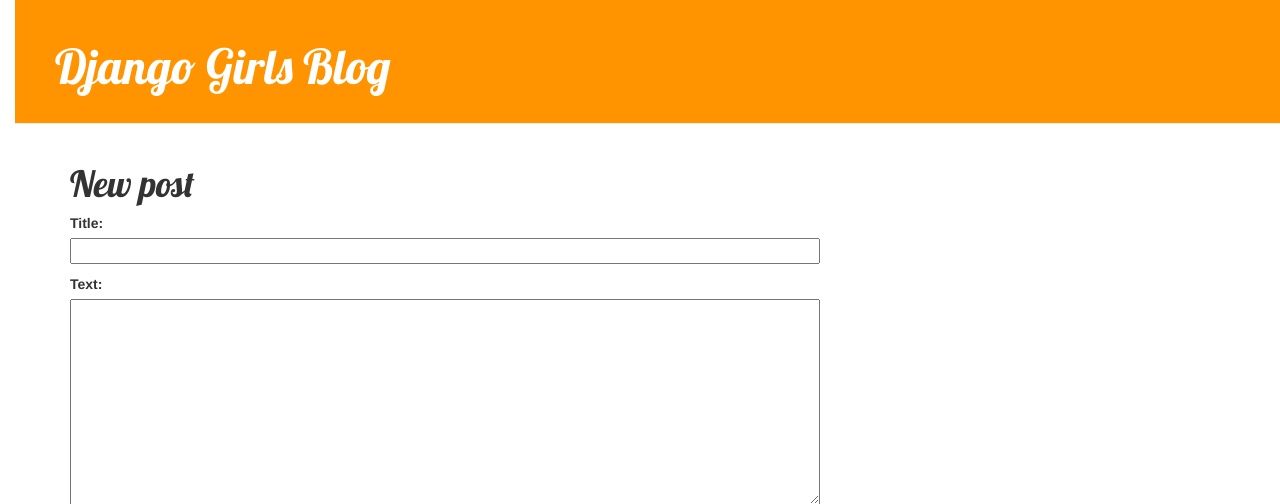
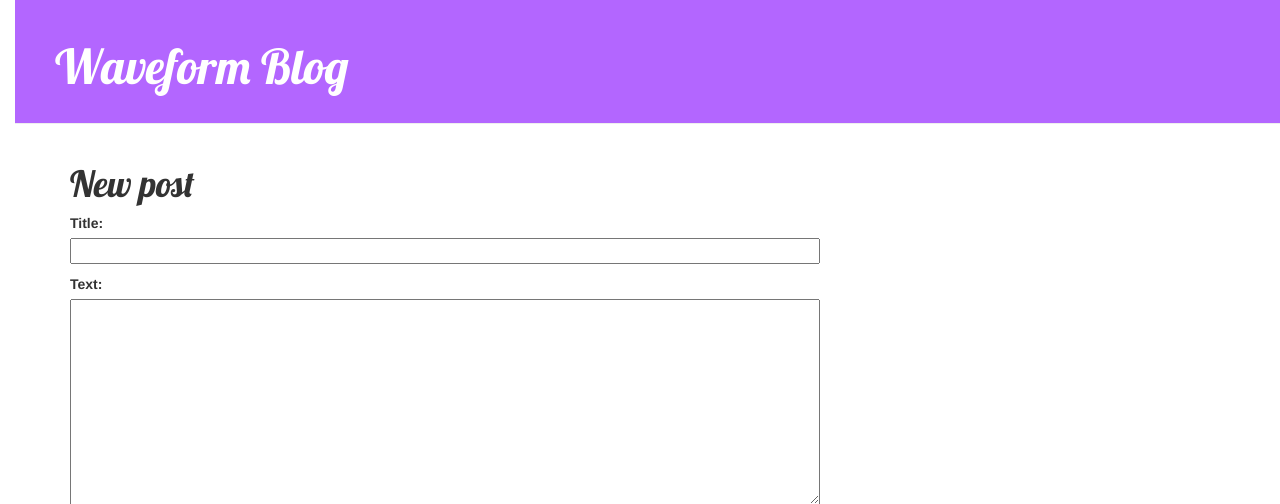
Before and after one commit to RitaSehina/my-first-blog, a Django app: page /post/new/ in a window 1280 px wide. Shown: the top 504 px of the page. Run offline with Django 3.2, Linux system fonts and the light colour scheme; some libraries are stand-ins or nearby versions.

Commit message:
Some updates.

```diff
--- a/blog/models.py
+++ b/blog/models.py
@@ -15,4 +15,4 @@ class Post(models.Model):
         self.save()
 
     def __str__(self):
-        return self.title
+        return "Hello " + self.title
--- a/blog/static/css/blog.css
+++ b/blog/static/css/blog.css
@@ -1,12 +1,14 @@
 h1 a {
-    color: #FCA205;
+    color: #b366ff;
     font-family: 'Lobster';
+
 }
 body {
     padding-left: 15px;
 }
+
 .page-header {
-    background-color: #ff9400;
+    background-color: #b366ff;
     margin-top: 0;
     padding: 20px 20px 20px 40px;
 }
--- a/blog/templates/blog/base.html
+++ b/blog/templates/blog/base.html
@@ -1,7 +1,7 @@
 {% load static %}
 <html>
     <head>
-        <title>Django Girls blog</title>
+        <title>Waveform Blog</title>
         <link rel="stylesheet" href="//maxcdn.bootstrapcdn.com/bootstrap/3.2.0/css/bootstrap.min.css">
         <link rel="stylesheet" href="//maxcdn.bootstrapcdn.com/bootstrap/3.2.0/css/bootstrap-theme.min.css">
         <link href='//fonts.googleapis.com/css?family=Lobster&subset=latin,latin-ext' rel='stylesheet' type='text/css'>
@@ -12,7 +12,7 @@
             {% if user.is_authenticated %}
                 <a href="{% url 'post_new' %}" class="top-menu"><span class="glyphicon glyphicon-plus"></span></a>
             {% endif %}
-            <h1><a href="/">Django Girls Blog</a></h1>
+            <h1><a href="/">Waveform Blog</a></h1>
         </div>
         <div class="content container">
             <div class="row">
--- a/blog/templates/blog/post_detail.html
+++ b/blog/templates/blog/post_detail.html
@@ -8,7 +8,7 @@
             </div>
         {% endif %}
         {% if user.is_authenticated %}
-            <a class="btn btn-default" href="{% url 'post_edit' pk=post.pk %}"><span class="glyphicon glyphicon-pencil"></span></a>
+                <a class="btn btn-default" href="{% url 'post_edit' pk=post.pk %}"><span class="glyphicon glyphicon-pencil"></span></a>
         {% endif %}
         <h1>{{ post.title }}</h1>
         <p>{{ post.text|linebreaksbr }}</p>
--- a/manage.py
+++ b/manage.py
@@ -1,4 +1,3 @@
-#!/usr/bin/env python
 """Django's command-line utility for administrative tasks."""
 import os
 import sys
```
Also changed, not shown: blog/views.py (+6 -2 lines).
